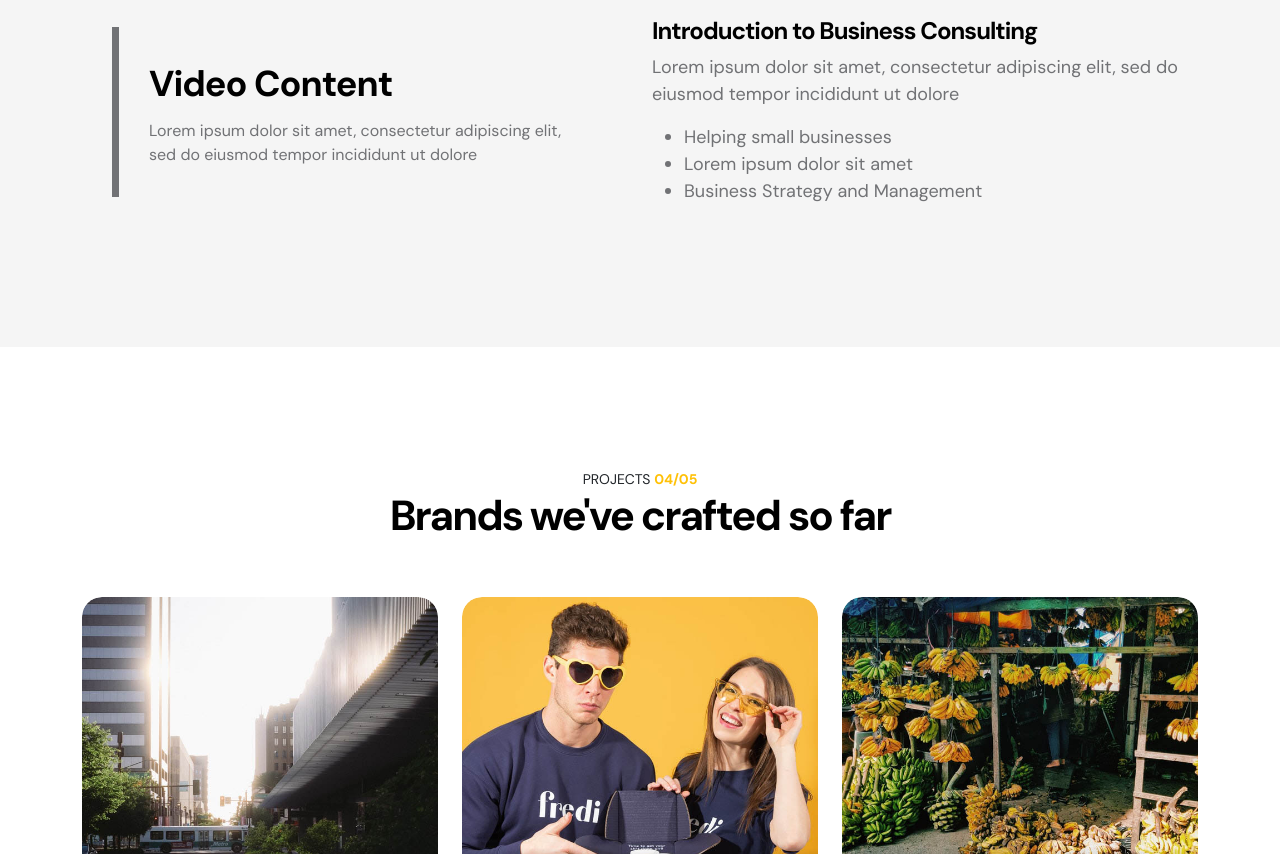
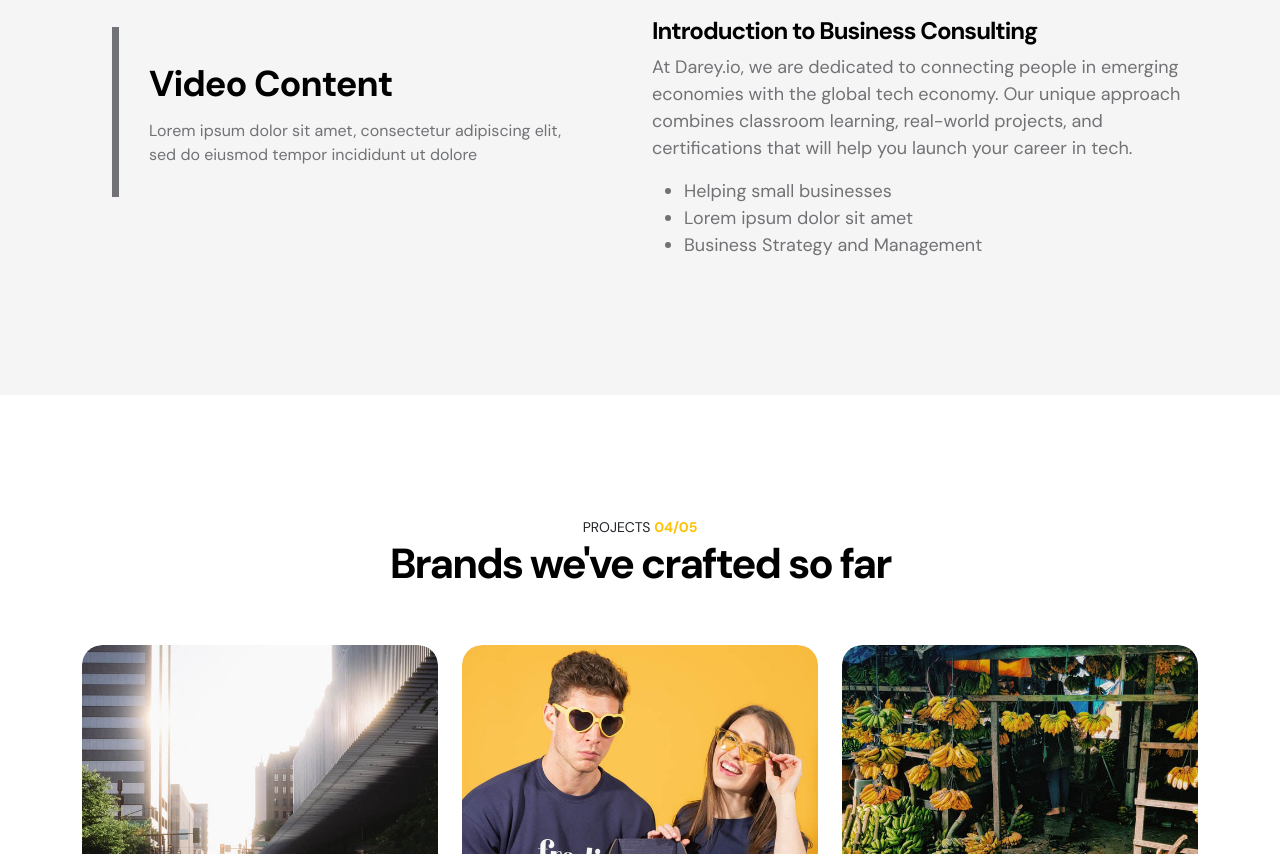
Before and after one commit to Fumnanya92/Darey.io_Projects, a plain HTML site: page MarketPeak_web1/index.html in a window 1280 px wide. Shown: the part 2314-3168 px from the top of the page. Drawn offline with Linux system fonts and the light colour scheme.

Commit message:
edit text features

```diff
--- a/MarketPeak_web1/index.html
+++ b/MarketPeak_web1/index.html
@@ -282,7 +282,10 @@ Free Bootstrap 5 HTML Template
 
                                     <h5 class="mt-4 mb-2">Introduction to Business Consulting</h5>
 
-                                    <p>Lorem ipsum dolor sit amet, consectetur adipiscing elit, sed do eiusmod tempor incididunt ut dolore</p>
+                                    <p>At Darey.io, we are dedicated to connecting people in emerging economies with the global tech economy.
+				    Our unique approach combines classroom learning, real-world projects, and certifications
+				    that will help you launch your career in tech.</p>
+
 
                                     <ul>
                                         <li>Helping small businesses</li>
```
